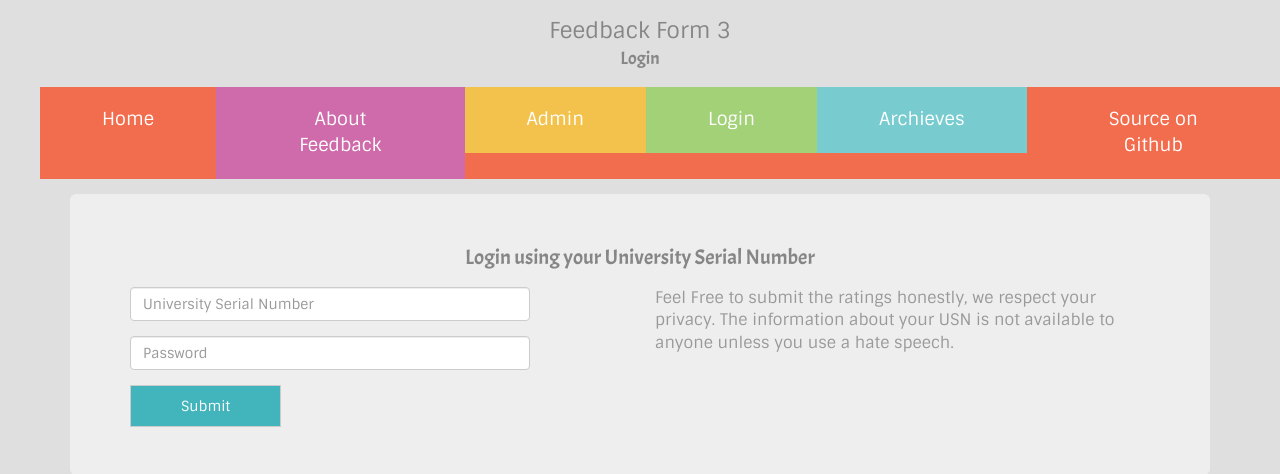
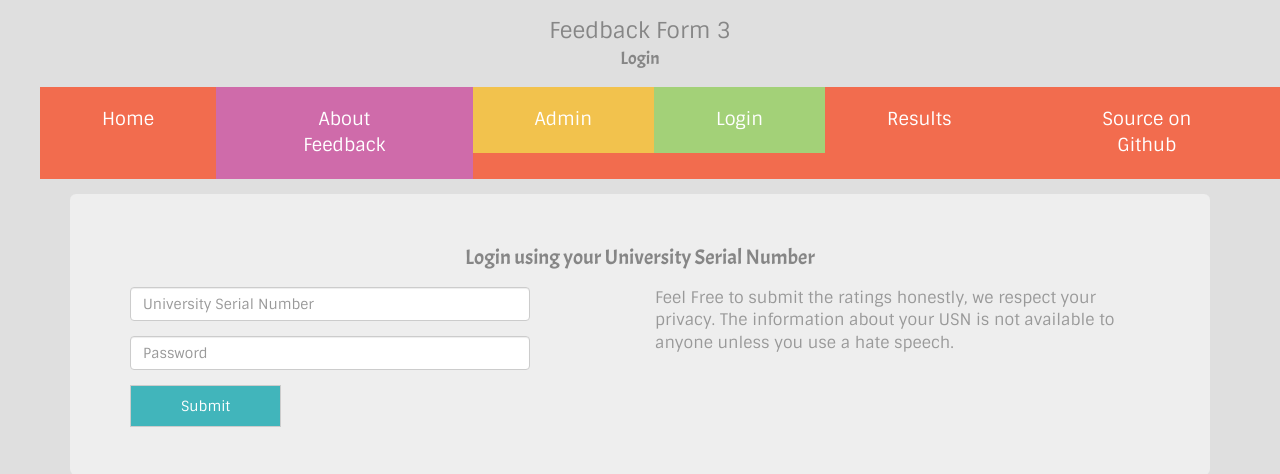
Before and after one commit to akhilkanna/studentfeedback, a PHP site: page /index.php in a window 1280 px wide. Shown: the top 474 px of the page. Run offline with PHP 8.4, Linux system fonts and the light colour scheme; some libraries are stand-ins or nearby versions.

Commit message:
Removed Archieves menu and inserted Result menu

```diff
--- a/required_files/header.php
+++ b/required_files/header.php
@@ -14,11 +14,11 @@
 	<div class="head subtitle">Login</div>
 	<nav>
 		<ul>
-			<li><a href="#">Home</a></li>
-			<li><a href="#" class="about">About Feedback</a></li>
-			<li><a href="#" class="admin">Admin</a></li>
-			<li><a href="#" class="login">Login</a></li>
-			<li><a href="#" class="archieves">Archieves</a></li>
-			<li><a href="#" class="source">Source on Github</a></li>
+			<li><a href="index.php">Home</a></li>
+			<li><a href="about.php" class="about">About Feedback</a></li>
+			<li><a href="adminlogin.php" class="admin">Admin</a></li>
+			<li><a href="studentlogin.php" class="login">Login</a></li>
+			<li><a href="admin/" class="result">Results</a></li>
+			<li><a href="https://www.github.com/cyberhck/studentfeedback" class="source">Source on Github</a></li>
 		</ul>
 	</nav>
```
